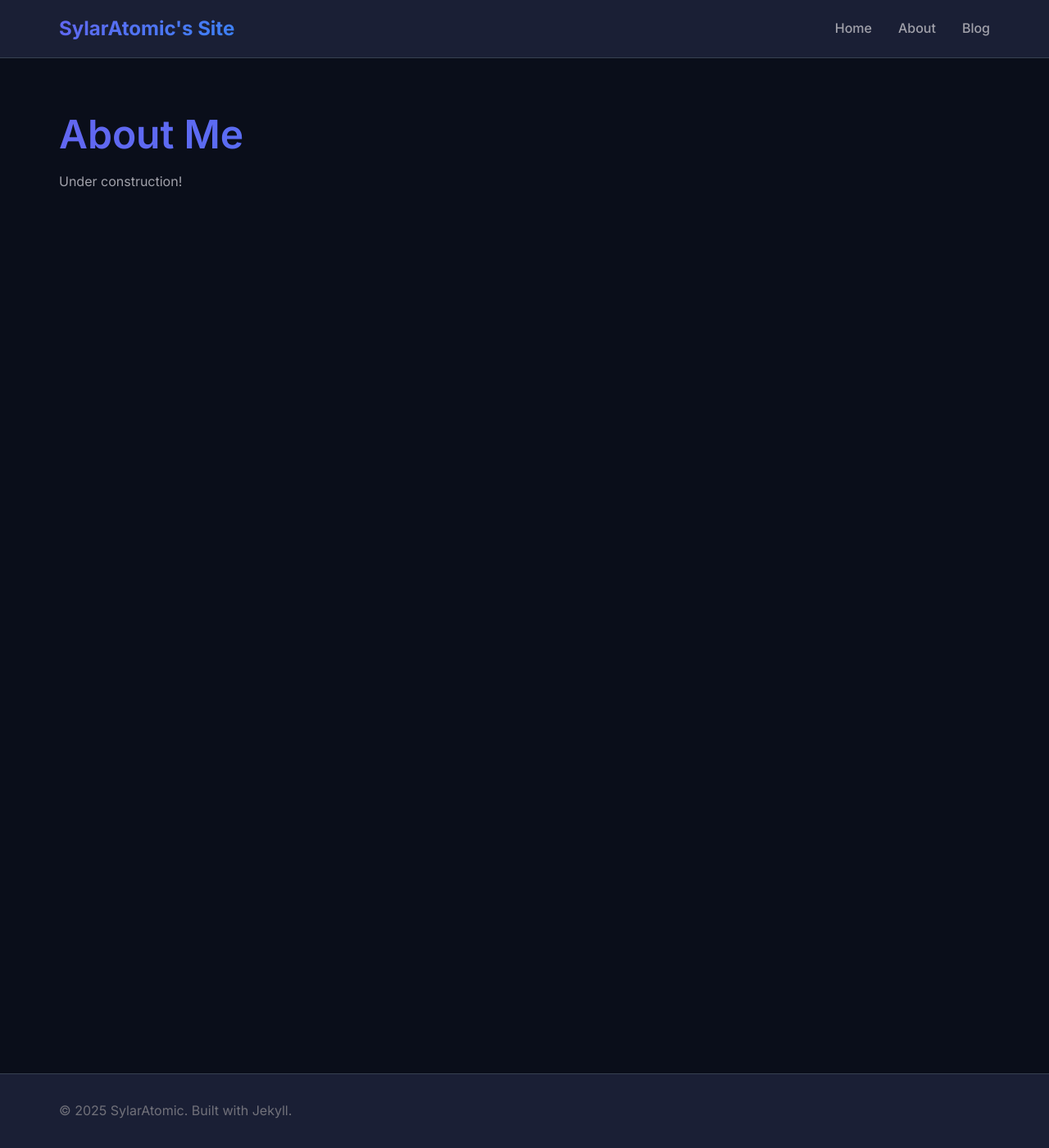
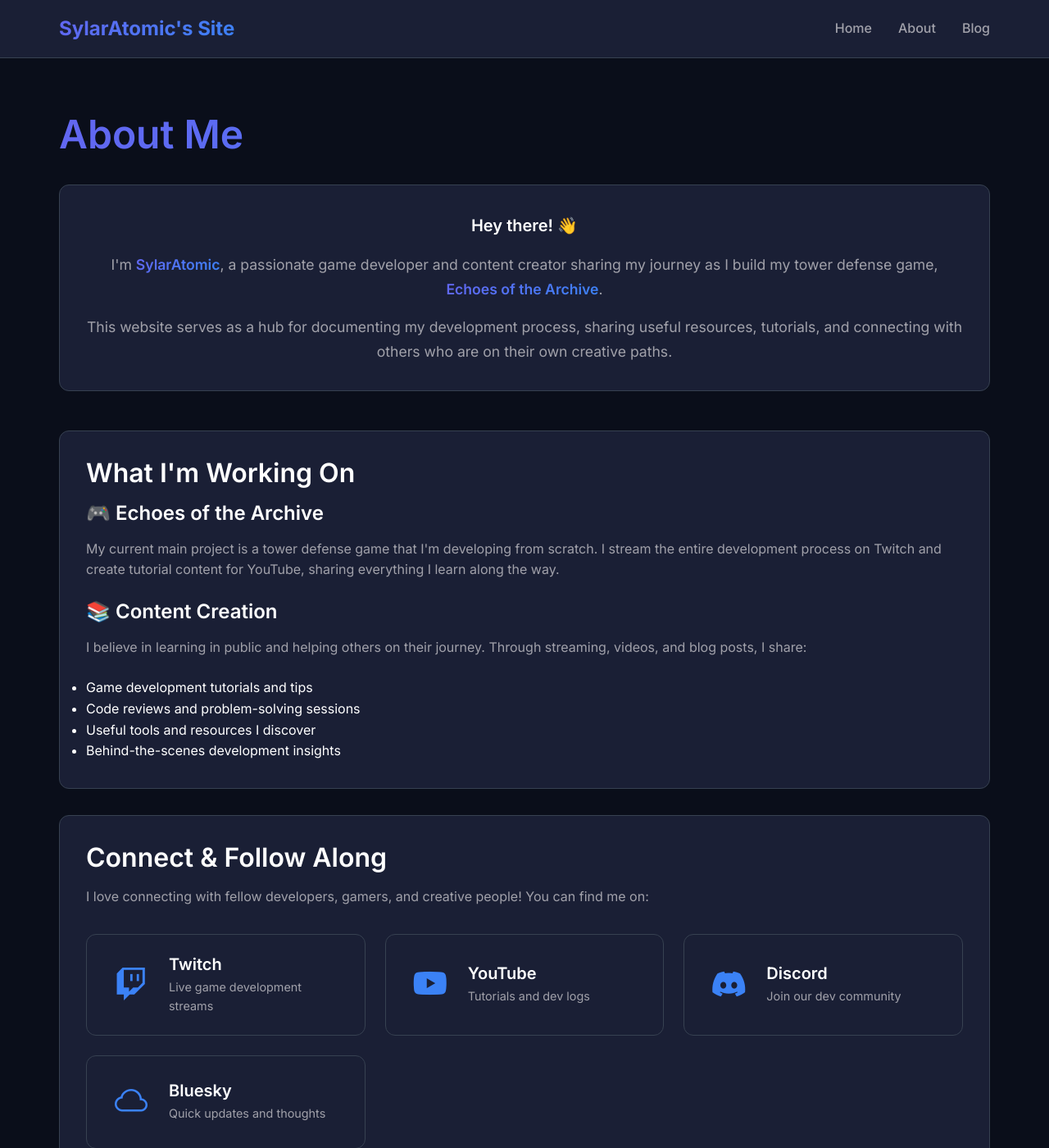
Before and after one commit to SylarAtomic/sylaratomic.github.io, a Jekyll site: the page built from about.md, in a window 1280 px wide and 1400 px high. Shown: the whole window at 82% size. Built offline with Jekyll 4.4.1, drawn with Linux system fonts in a browser that asks for light colours; some of the changed text lies outside the part shown.

Commit message:
Update content

```diff
--- a/about.md
+++ b/about.md
@@ -3,6 +3,79 @@ layout: default
 title: About
 ---
 
-# About Me
+<div class="fade-in-up">
+  <h1>About Me</h1>
 
-Under construction!
+  <div class="intro-section">
+    <p class="greeting">Hey there! 👋</p>
+    <p>I'm <strong>SylarAtomic</strong>, a passionate game developer and content creator sharing my journey as I build my tower defense game, <strong>Echoes of the Archive</strong>.</p>
+
+    <p>This website serves as a hub for documenting my development process, sharing useful resources, tutorials, and connecting with others who are on their own creative paths.</p>
+  </div>
+
+  <div class="card">
+    <h2>What I'm Working On</h2>
+    <h3>🎮 Echoes of the Archive</h3>
+    <p>My current main project is a tower defense game that I'm developing from scratch. I stream the entire development process on Twitch and create tutorial content for YouTube, sharing everything I learn along the way.</p>
+
+    <h3>📚 Content Creation</h3>
+    <p>I believe in learning in public and helping others on their journey. Through streaming, videos, and blog posts, I share:</p>
+    <ul>
+      <li>Game development tutorials and tips</li>
+      <li>Code reviews and problem-solving sessions</li>
+      <li>Useful tools and resources I discover</li>
+      <li>Behind-the-scenes development insights</li>
+    </ul>
+  </div>
+
+  <div class="card">
+    <h2>Connect & Follow Along</h2>
+    <p>I love connecting with fellow developers, gamers, and creative people! You can find me on:</p>
+    <div class="social-links-grid">
+      <a href="https://www.twitch.tv/sylaratomic" target="_blank" class="social-card twitch">
+        <div class="social-icon">
+          <i class="bi bi-twitch"></i>
+        </div>
+        <div class="social-info">
+          <h3>Twitch</h3>
+          <p>Live game development streams</p>
+        </div>
+      </a>
+
+      <a href="https://www.youtube.com/@SylarAtomic" target="_blank" class="social-card youtube">
+        <div class="social-icon">
+          <i class="bi bi-youtube"></i>
+        </div>
+        <div class="social-info">
+          <h3>YouTube</h3>
+          <p>Tutorials and dev logs</p>
+        </div>
+      </a>
+
+      <a href="https://discord.gg/9FeAq3afv3" target="_blank" class="social-card discord">
+        <div class="social-icon">
+          <i class="bi bi-discord"></i>
+        </div>
+        <div class="social-info">
+          <h3>Discord</h3>
+          <p>Join our dev community</p>
+        </div>
+      </a>
+
+      <a href="https://bsky.app/profile/sylaratomic.bsky.social" target="_blank" class="social-card bluesky">
+        <div class="social-icon">
+          <i class="bi bi-cloud"></i>
+        </div>
+        <div class="social-info">
+          <h3>Bluesky</h3>
+          <p>Quick updates and thoughts</p>
+        </div>
+      </a>
+    </div>
+  </div>
+
+  <div class="card">
+    <h2>Get In Touch</h2>
+    <p>Have questions about game development? Want to collaborate on a project? Or just want to say hi? Feel free to reach out through any of my social channels above, or join the Discord community where I'm most active!</p>
+  </div>
+</div>
```
Also changed, not shown: _posts/2025-08-26-learning-resources-test.md (deleted, +0 -110 lines), blog.md (+11 -3 lines), _posts/2025-08-30-getting-started-with-unreal-engine.md (renamed from _posts/2025-08-30-getting-started-with-unreal-engine copy.md).
